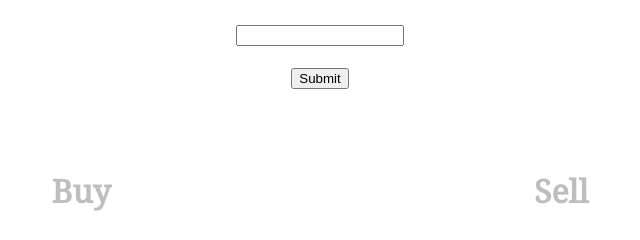
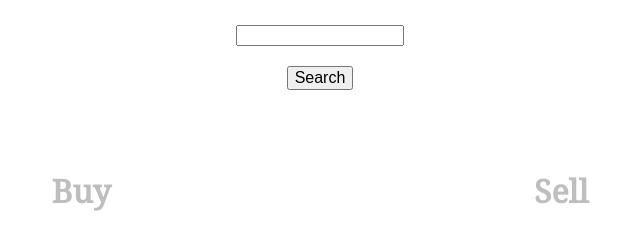
Before and after one commit to pero020/News-predict, a website: page index.html in a window 1280 px wide. Shown: the part 244-484 px from the top of the page, 320-960 px from the left. Drawn offline with Linux system fonts and the light colour scheme.

Commit message:
adjust form scaling

```diff
--- a/index.html
+++ b/index.html
@@ -21,7 +21,7 @@
 
     <form id="input-form" action="">
       Search term: <br> <input class="search-input" type="text" name="searchText"> <br>
-      <input type="button" value="Submit" onclick="myFunction()">
+      <input class="submit-btn" type="button" value="Search" onclick="myFunction()">
     </form>
 
   </div>
--- a/public/style.css
+++ b/public/style.css
@@ -36,13 +36,17 @@ h2 {
 }
 
 #input-form {
-  width: 50%;
+  width: 75%;
   text-align: center;
   font-size: 2rem;
 }
 
 .search-input {
   width: 10rem;
+}
+
+.submit-btn {
+  font-size: 1rem;
 }
 
 .buy-sell-div {
```
